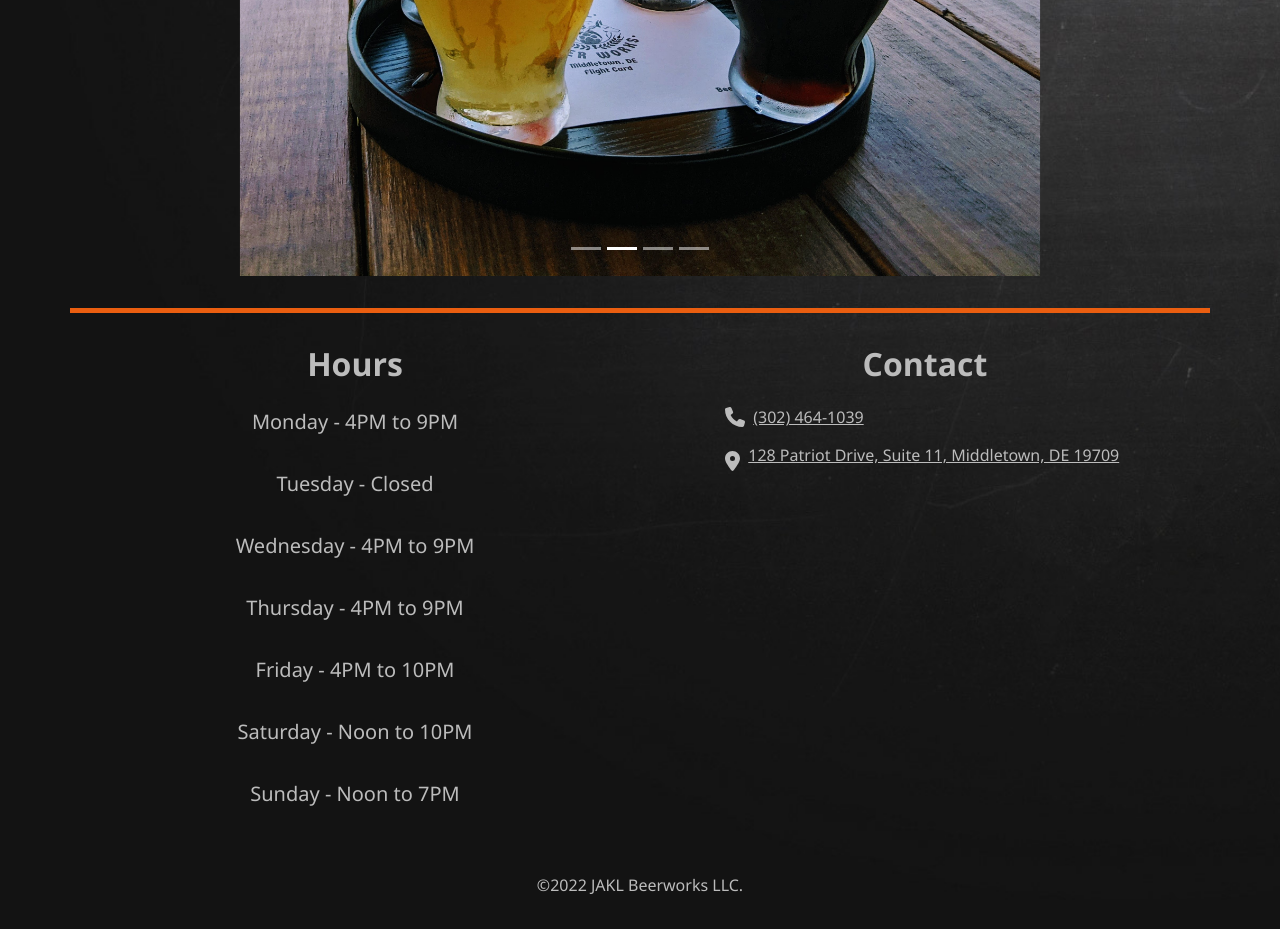
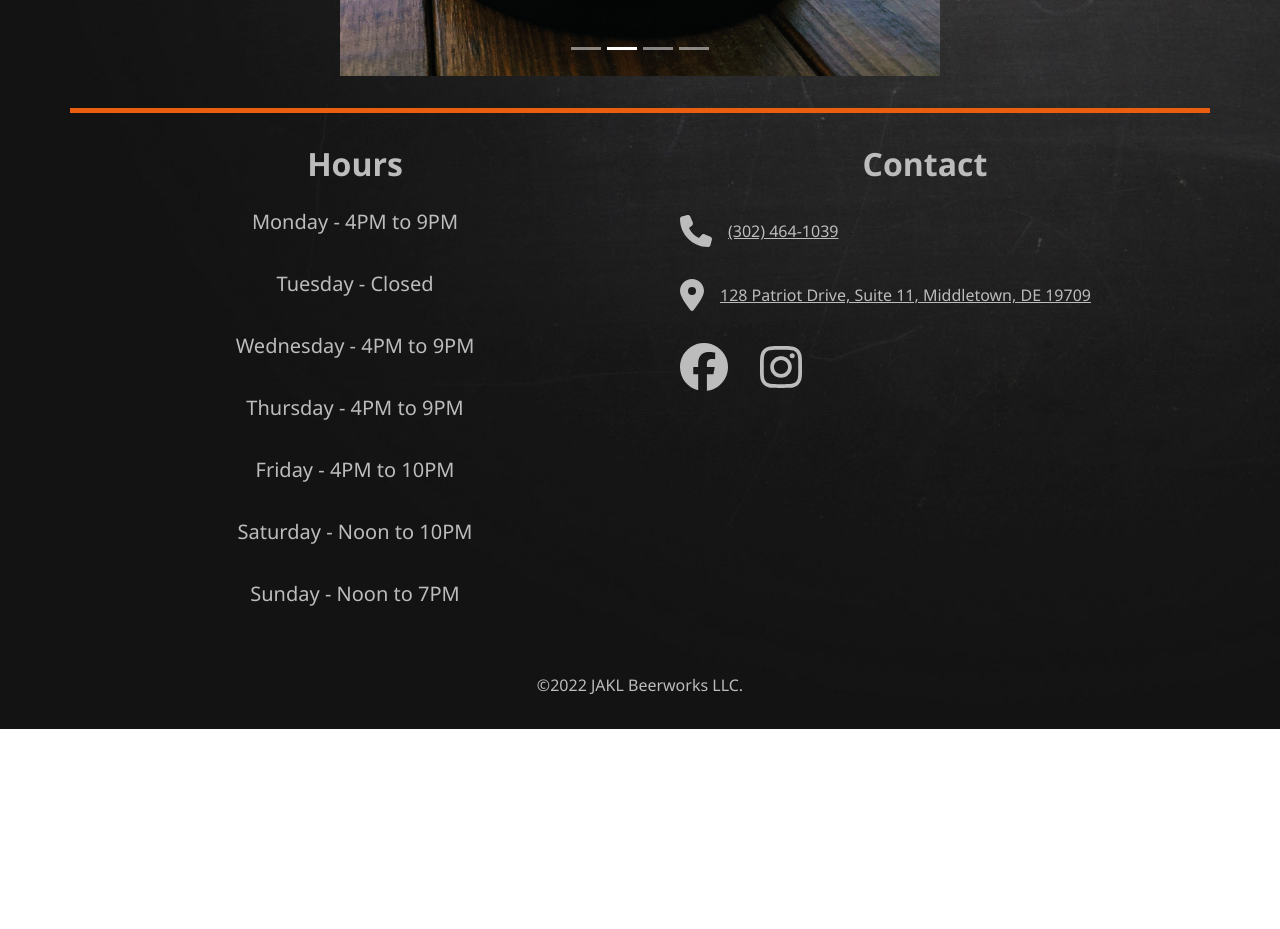
Before and after one commit to thegr8snarfle/jakl-beerworks-ui, a Next.js app: page / in a window 1280 px wide. Shown: the part 660-1589 px from the top of the page. After the commit the page ends 1389 px from the top, so only its background shows below. Built offline with nearby package versions, Linux system fonts and the light colour scheme.

Commit message:
Add social media links; more style cleanup.

```diff
--- a/common/model/common.model.ts
+++ b/common/model/common.model.ts
@@ -4,7 +4,8 @@
 import {BreweryItem} from "./untappd.model";
 
 export enum Environment {
-  dev = 'dev',
+  local = 'local',
+  stage = 'stage',
   production = 'production'
 }
 
--- a/components/Contact.tsx
+++ b/components/Contact.tsx
@@ -4,27 +4,44 @@
 
 const Contact: React.FC = () => {
   return (
-    <Container className="contact text-primary">
+    <Container className="text-primary">
       <Row>
         <Col>
           <h2 className="p-2 text-center fw-bold h2">Contact</h2>
         </Col>
       </Row>
-      <Container className="p-0 w-75">
-        <Row className="pb-2 align-items-center">
-          <Col className="p-0 d-flex align-items-start align-items-center">
-            <Icon name="faPhone" size="lg" className="p-2"/>
-            <a className="w-100 ml-2 d-inline-block" href="tel:302-464-1039">(302) 464-1039</a>
-          </Col>
-        </Row>
-        <Row className="pb-2 align-items-center">
-          <Col className="p-0 d-flex align-items-start">
-            <Icon name="faLocationDot" size="lg" className="p-2"/>
-            <a className="ml-2 d-inline-block" href="https://g.page/jaklbeer?share">128 Patriot Drive, Suite 11,
-              Middletown, DE 19709</a>
-          </Col>
-        </Row>
-      </Container>
+      <Row className="">
+        <Col>
+          <ul className="list-unstyled m-0">
+            <li className="d-flex align-items-center">
+              <Icon name="faPhone" size="2x" className="p-3"/>
+              <a className="ml-2 d-inline-block" href="tel:302-464-1039">(302) 464-1039</a>
+            </li>
+            <li  className="d-flex align-items-center">
+              <Icon name="faLocationDot" size="2x" className="p-3"/>
+              <a className="ml-2 d-inline-block" href="https://g.page/jaklbeer?share">128 Patriot Drive, Suite 11,
+                Middletown, DE 19709
+              </a>
+            </li>
+          </ul>
+        </Col>
+      </Row>
+      <Row class="justify-items-start">
+        <Col>
+          <ul className="list-unstyled m-0">
+            <li className="d-inline-block">
+              <a className="d-block" rel="noreferrer" href="https://www.facebook.com/jaklbeer" target="_blank">
+                <Icon name="facebook" size="3x" className="p-3" />
+              </a>
+            </li>
+            <li className="d-inline-block">
+              <Icon name="instagram" size="3x" className="p-3" />
+              <a className="d-block" rel="noreferrer" href="https://www.instagram.com/jaklbeer" target="_blank">
+              </a>
+            </li>
+          </ul>
+        </Col>
+      </Row>
     </Container>
   )
 }
--- a/components/Navigation.tsx
+++ b/components/Navigation.tsx
@@ -33,9 +33,11 @@
             </Nav>
           </Navbar.Collapse>
         </Navbar>
-        <a className={`${styles.brandImage} img-thumbnail rounded-circle position-absolute mt-2 d-none d-lg-block`}>
-          <img className="d-block" src={logo.src}/>
-        </a>
+        <Link href="/">
+          <a className={`${styles.brandImage} img-thumbnail rounded-circle position-absolute mt-2 d-none d-lg-block`}>
+            <img className="d-block" src={logo.src}/>
+          </a>
+        </Link>
       </div>
   )
 }
--- a/icons.ts
+++ b/icons.ts
@@ -1,7 +1,10 @@
-import {faBars, faLocationDot, faPhone, IconDefinition} from "@fortawesome/free-solid-svg-icons";
+import {faBars, faLocationDot, faPhone} from "@fortawesome/free-solid-svg-icons";
+import {faFacebook, faInstagram} from "@fortawesome/free-brands-svg-icons";
 
 export const ICONS: { [key: string ]: any } = {
   'faPhone': faPhone,
   'faLocationDot': faLocationDot,
-  'bars': faBars
+  'bars': faBars,
+  'instagram': faInstagram,
+  'facebook': faFacebook
 }
--- a/package.json
+++ b/package.json
@@ -20,6 +20,7 @@
     "react-dom": "18.2.0"
   },
   "devDependencies": {
+    "@fortawesome/free-brands-svg-icons": "^6.1.2",
     "@types/luxon": "^3.0.0",
     "@types/node": "18.6.0",
     "@types/react": "18.0.15",
--- a/pages/_app.tsx
+++ b/pages/_app.tsx
@@ -3,8 +3,6 @@
 import { config } from '@fortawesome/fontawesome-svg-core'
 import '@fortawesome/fontawesome-svg-core/styles.css'
 import {AppPropsWithLayout} from "@model/index";
-
-console.debug('next > ', )
 
 // configure fontawesome styles
 config.autoAddCss = false;
--- a/pages/events.tsx
+++ b/pages/events.tsx
@@ -6,8 +6,7 @@
 import {BreweryEvent, NextPageWithLayout } from "@model/common.model";
 import {jaklService} from "../common/services/jakl.service";
 
-export const getStaticProps: GetStaticProps<{ socialEvents: BreweryEvent[] }> = async (context) => {
-  console.log('getting social events ...');
+export const getStaticProps: GetStaticProps<{ socialEvents: BreweryEvent[] }> = async () => {
   const events = await jaklService.getSocialEvents();
 
   return {
--- a/pages/food.tsx
+++ b/pages/food.tsx
@@ -20,7 +20,7 @@
   ) => {
 
   return (
-    <Container className="food-container fluid overflow-scroll">
+    <Container className="food-container overflow-scroll">
       <Row>
         <Col>
           <h2 className="text-secondary border-bottom border-5 border-secondary pb-3 px-4">Food Trucks</h2>
--- a/pages/index.tsx
+++ b/pages/index.tsx
@@ -20,16 +20,16 @@
         <Col className="align-items-center">
           <Carousel className="w-100" fade={true} pause="hover" interval={5000}>
             <Carousel.Item className="text-center">
-              <img height={800} width={800} src={images['first'].src}/>
+              <img height={600} width={600} src={images['first'].src}/>
             </Carousel.Item>
             <Carousel.Item className="text-center">
-              <img height={800} width={800} src={images['second'].src} />
+              <img height={600} width={600} src={images['second'].src} />
             </Carousel.Item>
             <Carousel.Item className="text-center">
-              <img height={800} width={800} src={images['third'].src} />
+              <img height={600} width={600} src={images['third'].src} />
             </Carousel.Item>
             <Carousel.Item className="text-center">
-              <img height={800} width={800} src={images['fourth'].src} />
+              <img height={600} width={600} src={images['fourth'].src} />
             </Carousel.Item>
         </Carousel>
        </Col>
```
Also changed, not shown: common/services/config.service.ts (added, +12 -0 lines), common/services/jakl.service.ts (+5 -4 lines), 2 other files (tests, documents, lock files or other folders).
